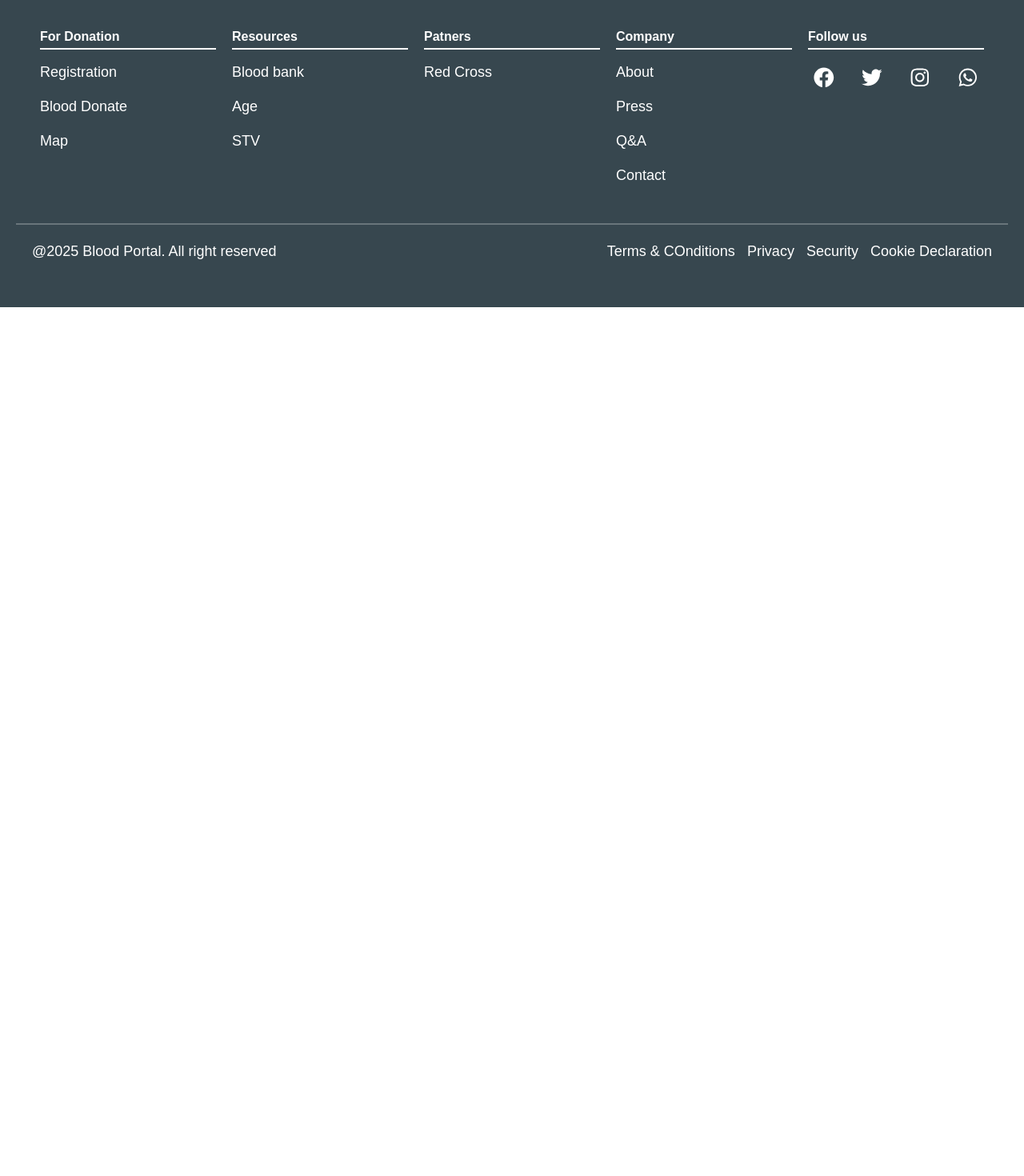
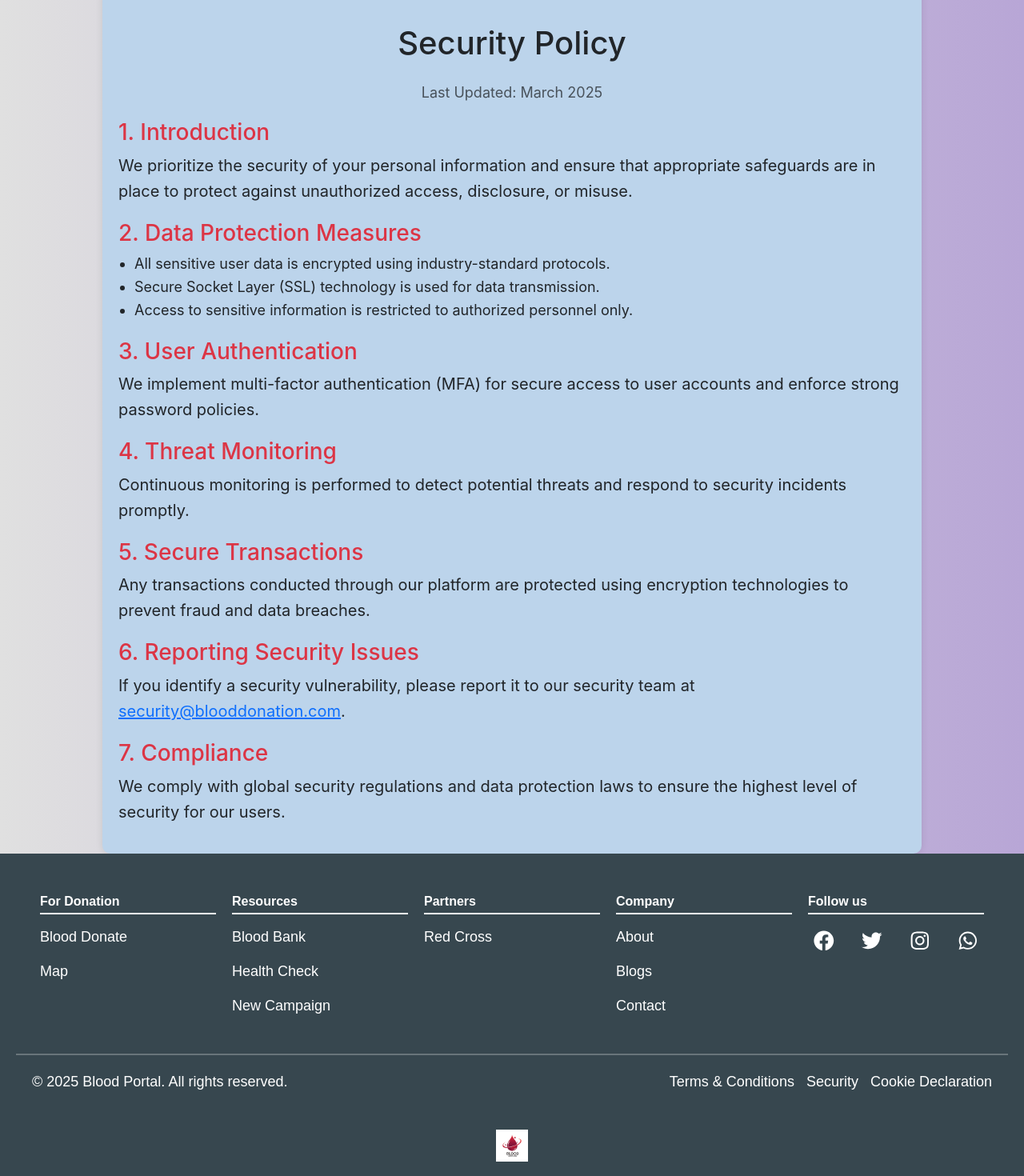
Before and after one commit to avhis-hek7/Blood_bridge, a React (Create React App) app: page /security in a window 1280 px wide. Shown: the part 80-1550 px from the top of the page at 80% size. Before the commit the page ends 800 px from the top, so only its background shows below. Built offline with nearby package versions, Linux system fonts and the light colour scheme.

Commit message:
frontend done

```diff
--- a/src/App.js
+++ b/src/App.js
@@ -5,7 +5,8 @@ import "./CSS/Contact.css";
 import "./CSS/About.css";
 import "./CSS/Blog.css";
 import "./CSS/Donate.css";
-import "./CSS/Events.css"
+import "./CSS/Events.css";
+import "./CSS/Foots.css";
 import { BrowserRouter as Router, Route, Routes } from "react-router-dom";
 import Home from "./Component/Home";
 import About from "./Component/About";
@@ -17,6 +18,9 @@ import Events from "./Component/Events";
 import Donate from "./Component/Donate";
 import BloodBank from "./Component/BloodBank";
 import Egibility from "./Component/Egibility";
+import Terms  from "./Component/Terms";
+import Security from "./Component/Security";
+
 
 
 function App() {
@@ -33,6 +37,8 @@ function App() {
           <Route path="/donate" element={<Donate />} />
           <Route path="/bloodbank" element={<BloodBank />} />
           <Route path="/egibility" element={<Egibility />} />
+          <Route path="/termscondition" element={<Terms/>} />
+          <Route path="/security" element={<Security/>} />
 
         </Routes>
         <Footer/>
--- a/src/CSS/Contact.css
+++ b/src/CSS/Contact.css
@@ -1,6 +1,5 @@
 
 .container {
-
     background: #cfafa5;
     padding: 30px;
     border-radius: 10px;
--- a/src/CSS/Footer.css
+++ b/src/CSS/Footer.css
@@ -1,7 +1,6 @@
 
-/* Footer */
 .footer {
-    background-color: #37474F; /* Dark red */
+    background-color: #37474F;
     color: #ffffff;
     padding: 40px 20px;
     font-family: "Arial", sans-serif;
@@ -39,7 +38,7 @@
   }
 
   .sb_footer-links-div a:hover {
-    color: #FF5252; /* Gold on hover */
+    color: #FF5252;
   }
 
   .socialmedia {
@@ -126,3 +125,26 @@
       gap: 10px;
     }
   }
+
+  .foot {
+    display: flex;
+    justify-content: center;
+    align-items: center;
+
+    color: white;
+    padding: 20px;
+    position: relative;
+    width: 100%;
+  }
+
+  .footercontent {
+    display: flex;
+    justify-content: center;
+    align-items: center;
+    width: 100%;
+  }
+
+  .footer-logo {
+    height: 80px;
+    margin-top: 10px;
+  }
--- /dev/null
+++ b/src/CSS/Foots.css
@@ -0,0 +1,65 @@
+/* Terms and Conditions */
+
+.terms-container {
+    max-width: 800px;
+    margin: 50px auto;
+    padding: 20px;
+    background: #b7c7d6;
+    border-radius: 8px;
+    box-shadow: 0px 4px 8px rgba(0, 0, 0, 0.1);
+  }
+
+  input[type="checkbox"] {
+    transform: scale(1.2);
+    cursor: pointer;
+  }
+
+  label {
+    font-size: 1rem;
+    color: #333;
+    font-weight: 500;
+  }
+
+  /* Button styling */
+  .btn-danger {
+    padding: 10px 20px;
+    font-size: 1rem;
+    font-weight: bold;
+    border-radius: 5px;
+    transition: background 0.3s ease-in-out;
+  }
+
+  .btn-danger:disabled {
+    background: #ccc;
+    cursor: not-allowed;
+  }
+
+  .btn-danger:hover:not(:disabled) {
+    background: #c82333;
+    box-shadow: 0px 4px 6px rgba(220, 53, 69, 0.4);
+  }
+
+
+  /* Security */
+  .security-container {
+
+    margin: auto;
+    padding: 20px;
+    background: #bcd4eb;
+    border-radius: 10px;
+    box-shadow: 0 0 10px rgba(0, 0, 0, 0.1);
+  }
+
+  .security-content h3 {
+    color: #dc3545;
+    margin-top: 20px;
+  }
+
+  .security-content p, .security-content ul {
+    font-size: 20px;
+    line-height: 1.6;
+  }
+
+  .security-content ul {
+    padding-left: 20px;
+  }
--- a/src/CSS/Home.css
+++ b/src/CSS/Home.css
@@ -143,3 +143,35 @@
   border: 1px solid #ccc;
   border-radius: 8px;
 }
+
+.c-container {
+  background-color:transparent; /* Light gray background */
+  padding: 60px 20px;
+  border-radius: 10px;
+}
+
+.stat-card {
+  background: #f8deded2;
+  border-radius: 12px;
+  padding: 20px;
+  text-align: center;
+  transition: transform 0.3s ease, box-shadow 0.3s ease;
+}
+
+.stat-card:hover {
+  transform: translateY(-5px);
+  box-shadow: 0px 10px 15px rgba(0, 0, 0, 0.1);
+}
+
+.stat-value {
+  font-size: 2.5rem;
+  font-weight: bold;
+  color: #dc3545;
+}
+
+.stat-label {
+  font-size: 1.2rem;
+  font-weight: 500;
+  color: #343a40;
+  margin-top: 5px;
+}
--- a/src/CSS/Navbar.css
+++ b/src/CSS/Navbar.css
@@ -1,3 +1,6 @@
+.navbar{
+  width: 100%;
+}
 .navbar-toggler {
     border: none;
     font-size: 1.2rem;
--- a/src/Component/Donate.js
+++ b/src/Component/Donate.js
@@ -73,6 +73,16 @@ export default function BloodDonationForm() {
                   className="form-control mb-3"
                   required
                 />
+                <input
+                  type="password"
+                  name="password"
+                  value={formData.password}
+                  onChange={handleChange}
+                  placeholder="Password"
+                  className="form-control mb-3"
+                  required
+                />
+
 
                 <input
                   type="date"
--- a/src/Component/Footer.js
+++ b/src/Component/Footer.js
@@ -1,8 +1,7 @@
 import React from "react";
-import { FaFacebook } from "react-icons/fa";
-import { FaTwitter } from "react-icons/fa";
-import { FaInstagram } from "react-icons/fa";
-import { FaWhatsapp } from "react-icons/fa";
+import { FaFacebook, FaTwitter, FaInstagram, FaWhatsapp } from "react-icons/fa";
+import { Link } from "react-router-dom";
+
 export default function Footer() {
   return (
     <>
@@ -11,76 +10,116 @@ export default function Footer() {
           <div className="sb_footer-links">
             <div className="sb_footer-links-div">
               <h4>For Donation</h4>
-              <a href="/">
-                <p>Registration</p>
-              </a>
-              <a href="/">
+              <Link to="/donate">
                 <p>Blood Donate</p>
-              </a>
-              <a href="/">
+              </Link>
+              <Link to="/contact">
                 <p>Map</p>
-              </a>
+              </Link>
             </div>
+
             <div className="sb_footer-links-div">
               <h4>Resources</h4>
-              <a href="/">
-                <p>Blood bank</p>
-              </a>
-              <a href="/">
-                <p>Age</p>
-              </a>
-              <a href="/">
-                <p>STV</p>
-              </a>
+              <Link to="/bloodbank">
+                <p>Blood Bank</p>
+              </Link>
+              <Link to="/egibility">
+                <p>Health Check</p>
+              </Link>
+              <Link to="/events">
+                <p>New Campaign</p>
+              </Link>
             </div>
+
             <div className="sb_footer-links-div">
-              <h4>Patners</h4>
-              <a href="/">
+              <h4>Partners</h4>
+              <a href="https://nrcs.org/" target="_blank">
                 <p>Red Cross</p>
               </a>
             </div>
+
             <div className="sb_footer-links-div">
               <h4>Company</h4>
-              <a href="/">
+              <Link to="/about">
                 <p>About</p>
-              </a>
-              <a href="/">
-                <p>Press</p>
-              </a>
-              <a href="/">
-                <p>Q&A</p>
-              </a>
-              <a href="/">
+              </Link>
+              <Link to="/blog">
+                <p>Blogs</p>
+              </Link>
+              <Link to="/contact">
                 <p>Contact</p>
-              </a>
+              </Link>
             </div>
+
             <div className="sb_footer-links-div">
               <h4>Follow us</h4>
               <div className="socialmedia">
-                <a href="https://www.facebook.com/BDHNepal/" target="_blank"><p><FaFacebook style={{fontSize:"1.6rem"}}/></p></a>
-                <a href="https://x.com/givebloodnhs?lang=en" target="_blank"><p><FaTwitter style={{fontSize:"1.6rem"}}/></p></a>
-                <a href="https://www.instagram.com/givebloodnhs/?hl=en" target="_blank"><p><FaInstagram style={{fontSize:"1.6rem"}}/></p></a>
-                <a href="https://chat.whatsapp.com/EPbdI3vGVLrIlsRxlsjpfY" target="_blank"><p><FaWhatsapp style={{fontSize:"1.6rem"}}/></p></a>
+                <a
+                  href="https://www.facebook.com/BDHNepal/"
+                  target="_blank"
+                  rel="noopener noreferrer"
+                >
+                  <FaFacebook style={{ fontSize: "1.6rem" }} />
+                </a>
+                <a
+                  href="https://x.com/givebloodnhs?lang=en"
+                  target="_blank"
+                  rel="noopener noreferrer"
+                >
+                  <FaTwitter style={{ fontSize: "1.6rem" }} />
+                </a>
+                <a
+                  href="https://www.instagram.com/givebloodnhs/?hl=en"
+                  target="_blank"
+                  rel="noopener noreferrer"
+                >
+                  <FaInstagram style={{ fontSize: "1.6rem" }} />
+                </a>
+                <a
+                  href="https://chat.whatsapp.com/EPbdI3vGVLrIlsRxlsjpfY"
+                  target="_blank"
+                  rel="noopener noreferrer"
+                >
+                  <FaWhatsapp style={{ fontSize: "1.6rem" }} />
+                </a>
               </div>
             </div>
           </div>
-          <hr/>
+
+          <hr />
+
           <div className="sb_footer-below">
             <div className="sb_footer-copyright">
               <p>
-                @{new Date().getFullYear()} Blood Portal. All right reserved
+                © {new Date().getFullYear()} Blood Portal. All rights reserved.
               </p>
             </div>
             <div className="sb_footer-below-links">
-              <a href="/"><div><p>Terms & COnditions</p></div></a>
-              <a href="/"><div><p>Privacy</p></div></a>
-              <a href="/"><div><p>Security</p></div></a>
-              <a href="/"><div><p>Cookie Declaration</p></div></a>
+              <Link to="/termscondition">
+                <p>Terms & Conditions</p>
+              </Link>
+
+              <Link to="/security">
+                <p>Security</p>
+              </Link>
+              <Link to="/">
+                <p>Cookie Declaration</p>
+              </Link>
             </div>
           </div>
-          </div>
-          </div>
 
+          <footer className="foot">
+            <div className="footercontent">
+            <img
+            className="footer-logo"
+            src="blood.png"
+            alt="Blood-Bridge Logo"
+            style={{ height: "40px" }}
+          />
+            </div>
+          </footer>
+        </div>
+      </div>
     </>
   );
 }
--- /dev/null
+++ b/src/Component/Security.js
@@ -0,0 +1,57 @@
+import React from "react";
+const Security = () => {
+  return (
+    <div className="container security-container">
+      <h1 className="text-center my-4">Security Policy</h1>
+      <p className="text-muted text-center">Last Updated: March 2025</p>
+
+      <div className="security-content">
+        <h3>1. Introduction</h3>
+        <p>
+          We prioritize the security of your personal information and ensure
+          that appropriate safeguards are in place to protect against unauthorized
+          access, disclosure, or misuse.
+        </p>
+
+        <h3>2. Data Protection Measures</h3>
+        <ul>
+          <li>All sensitive user data is encrypted using industry-standard protocols.</li>
+          <li>Secure Socket Layer (SSL) technology is used for data transmission.</li>
+          <li>Access to sensitive information is restricted to authorized personnel only.</li>
+        </ul>
+
+        <h3>3. User Authentication</h3>
+        <p>
+          We implement multi-factor authentication (MFA) for secure access to
+          user accounts and enforce strong password policies.
+        </p>
+
+        <h3>4. Threat Monitoring</h3>
+        <p>
+          Continuous monitoring is performed to detect potential threats and
+          respond to security incidents promptly.
+        </p>
+
+        <h3>5. Secure Transactions</h3>
+        <p>
+          Any transactions conducted through our platform are protected using
+          encryption technologies to prevent fraud and data breaches.
+        </p>
+
+        <h3>6. Reporting Security Issues</h3>
+        <p>
+          If you identify a security vulnerability, please report it to our security team
+          at <a href="mailto:security@blooddonation.com">security@blooddonation.com</a>.
+        </p>
+
+        <h3>7. Compliance</h3>
+        <p>
+          We comply with global security regulations and data protection laws
+          to ensure the highest level of security for our users.
+        </p>
+      </div>
+    </div>
+  );
+};
+
+export default Security;
--- /dev/null
+++ b/src/Component/Terms.js
@@ -0,0 +1,50 @@
+import React, { useState } from "react";
+const TermsAndConditions = () => {
+  const [agreed, setAgreed] = useState(false);
+
+  const handleAgree = () => {
+    alert("Thank you for agreeing to the Terms and Conditions.");
+  };
+
+  return (
+    <div className=" container terms-container">
+      <h1 className="text-center my-4">Terms and Conditions</h1>
+      <p className="text-muted text-center">Last Updated: March 2025</p>
+        <p style={{textAlign: 'center'}}>
+          By using this website, you acknowledge and agree to abide by the terms and conditions set forth herein.
+          Our blood donation platform operates to facilitate the process of voluntary blood donation by connecting
+          donors with recipients in need. Users must be at least 18 years old to register as donors, and all donations
+          must comply with legal and medical eligibility criteria. We do not guarantee the availability of donors or the
+          safety of transfusions, as this is managed by certified medical professionals. Users are responsible for
+          providing accurate and truthful information when registering, and any false or misleading information may
+          result in suspension or removal from the platform. We are committed to protecting your personal data,
+          ensuring that all collected information is securely stored and only shared with authorized health organizations.
+          We do not sell or distribute personal data to third parties without user consent. By registering and using this
+          platform, you agree that any health complications arising from donation are not the responsibility of the website
+          operators. The terms and conditions outlined here are subject to change, and it is the responsibility of users
+          to stay informed about updates. For any concerns regarding these terms, please contact us at the provided
+          email address.
+        </p>
+
+      <div className="text-center my-4">
+        <input
+          type="checkbox"
+          id="agree"
+          checked={agreed}
+          onChange={() => setAgreed(!agreed)}
+        />
+        <label htmlFor="agree" className="mx-2">I agree to the Terms and Conditions</label>
+        <br />
+        <button
+          className="btn btn-danger mt-3"
+          disabled={!agreed}
+          onClick={handleAgree}
+        >
+          Submit
+        </button>
+      </div>
+    </div>
+  );
+};
+
+export default TermsAndConditions;
```
Also changed, not shown: src/Component/Home.js (+102 -95 lines), public/blood.png (renamed from src/Background_image/blood.png).
